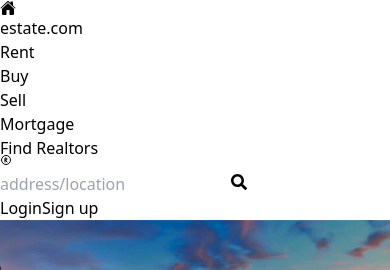
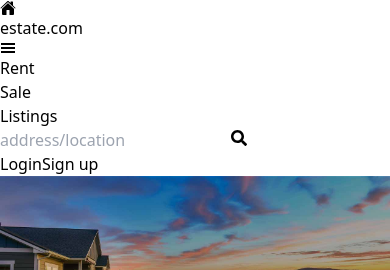
Before and after one commit to suryapratap-1/mern-estate, a React (Vite) app in the folder client/: page / in a window 390 px wide. Shown: the top 270 px of the page. Built offline with nearby package versions, Linux system fonts and the light colour scheme; no server answers.

Commit message:
add responsiveness to header component

```diff
--- a/client/src/components/Header.jsx
+++ b/client/src/components/Header.jsx
@@ -1,12 +1,13 @@
 import React, { useEffect, useState } from 'react'
 import { Link, useNavigate } from 'react-router-dom'
 import { IoHome } from "react-icons/io5";
-import { IoIosArrowDown } from "react-icons/io";
 import { FaSearch } from "react-icons/fa";
 import { TbCircleLetterR } from "react-icons/tb";
 import { useDispatch, useSelector } from "react-redux";
 import { signOutSuccess } from "../redux/slices/userSlice"
 import toast from 'react-hot-toast';
+import { GiHamburgerMenu } from "react-icons/gi";
+
 
 const Header = () => {
     const [searchTerm, setSearchTerm] = useState('');
@@ -46,7 +47,9 @@ const Header = () => {
     }, [location.search])
 
     return (
-        <nav className='px-4 min-[769px]:px-20 w-full py-2 flex items-center justify-between text-sm shadow'>
+        <nav className='px-4 min-[769px]:px-20 w-full py-2 text-sm shadow
+            flex items-center justify-between
+        '>
 
             <Link to='/'>
                 <div className='flex items-center gap-1 font-bold text-2xl'>
@@ -58,17 +61,21 @@ const Header = () => {
                 </div>
             </Link>
 
-            <div className='gap-10 font-medium hidden min-[769px]:flex tracking-wider'>
+            <div className='block sm:hidden '>
+                <GiHamburgerMenu className=' text-xl' />
+            </div>
+
+            <div className='gap-10 font-medium hidden lg:flex tracking-wider'>
                 <div>Rent</div>
-                <div>Buy</div>
-                <div>Sell</div>
-                <div>Mortgage</div>
+                <div>Sale</div>
+                <div>Listings</div>
+                {/* <div>Mortgage</div>
                 <div className='relative'>
                     <p>Find Realtors</p>
                     <sup className='absolute -right-3'>
                         <TbCircleLetterR />
                     </sup>
-                </div>
+                </div> */}
 
                 {/* <div className='flex items-center gap-2 whitespace-nowrap'>
                     <p>Manage Property</p>
@@ -84,8 +91,8 @@ const Header = () => {
                 </div> */}
             </div>
 
-            <form className='border p-1 flex border-black rounded-full' onSubmit={submitHandler}>
-                <input className='w-[16rem] py-1.5 px-4 rounded-l-full outline-none'
+            <form className='sm:flex hidden border p-1 border-black rounded-full' onSubmit={submitHandler}>
+                <input className='md:w-[16rem] py-1 md:py-1.5 px-4 rounded-l-full outline-none'
                     type="text"
                     placeholder='address/location'
                     value={searchTerm}
@@ -97,11 +104,11 @@ const Header = () => {
                 </button>
             </form>
 
-            <div>
+            <div className='sm:flex items-center hidden'>
                 {
                     user.currentUser != null ?
                     (
-                        <div className='sm:flex hidden items-center gap-3 text-white'>
+                        <div className='flex items-center gap-3 text-white'>
                             {/* <Link to='/dashboard'>
                                 <button className='px-6 h-10 font-medium text-black border-2 border-gray-300 rounded hover:bg-violet-500 hover:text-white hover:border-violet-500'>
                                     Dashboard
@@ -127,12 +134,12 @@ const Header = () => {
                     (
                         <div className=' gap-2 text-white sm:flex hidden'>
                             <Link to='login'>
-                                <button className='w-20 h-10 font-medium text-black border rounded-full hover:bg-[#2b2b2b] hover:text-white hover:border-[#2b2b2b]'>
+                                <button className='w-20 md:h-10 h-9 font-medium text-black border rounded-full hover:bg-[#2b2b2b] hover:text-white hover:border-[#2b2b2b]'>
                                     Login
                                 </button>
                             </Link>
                             <Link to='sign-up'>
-                                <button className='w-20 h-10 font-medium bg-[#2b2b2b] border border-[#2b2b2b] rounded-full' >Sign up</button>
+                                <button className='w-20 md:h-10 h-9 font-medium bg-[#2b2b2b] border border-[#2b2b2b] rounded-full' >Sign up</button>
                             </Link>
                         </div>
                     )
```
